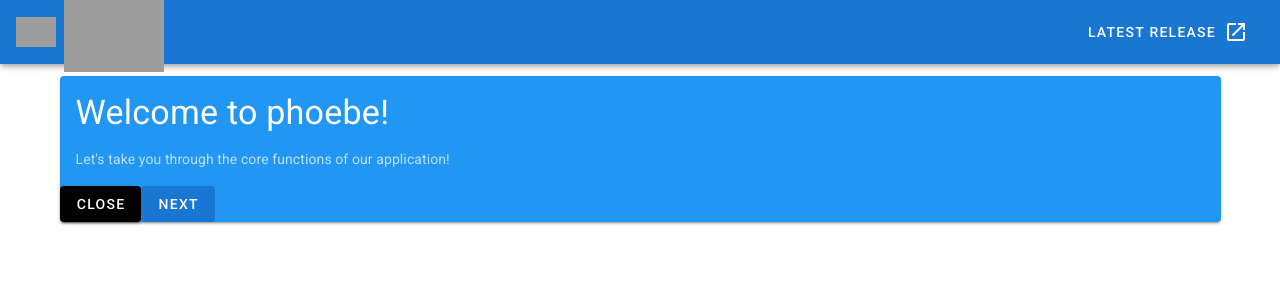
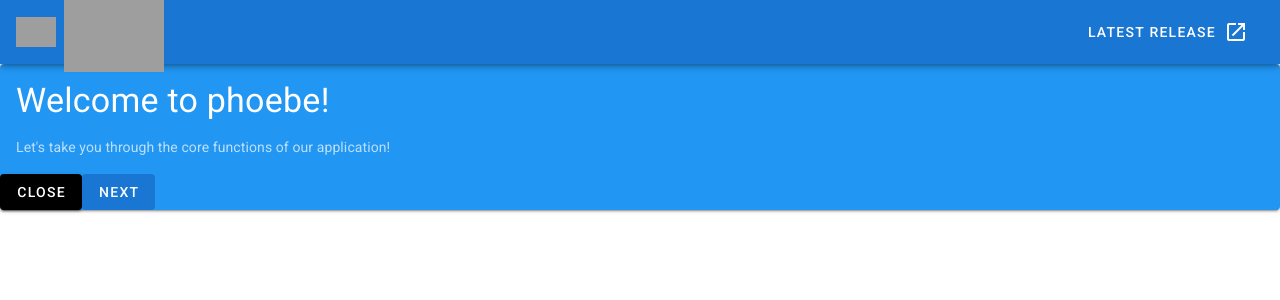
Before and after one commit to paullaster/inappguide, a Vue app: page / in a window 1280 px wide. Shown: the top 300 px of the page. Built offline with nearby package versions, Linux system fonts and the light colour scheme; grey boxes are pictures that could not be loaded.

Commit message:
add files

```diff
--- a/src/components/GuideCard.vue
+++ b/src/components/GuideCard.vue
@@ -1,5 +1,5 @@
 <template>
-    <v-container>
+    <v-container fluid class="pa-0">
         <v-card dark color="blue">
                 <v-card-title class="text-h4">
                     {{ greeting }}
```
